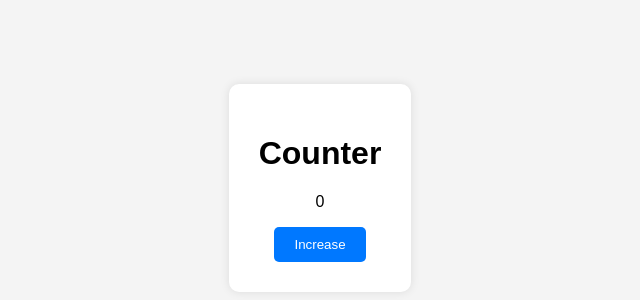
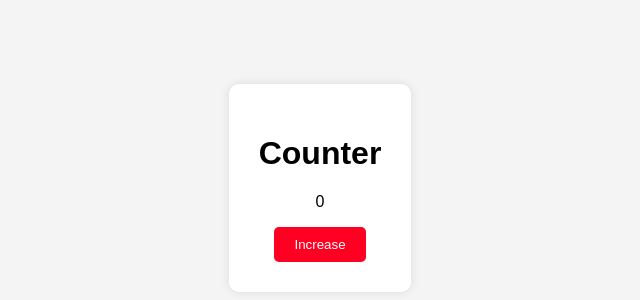
Before and after one commit to mhmdaminex122/project, a plain HTML site: page Index.html in a window 1280 px wide. Shown: the part 220-520 px from the top of the page, without its empty margins (320-960 px from the left). Drawn offline with Linux system fonts and the light colour scheme.

Commit message:
Initial commit

```diff
--- a/style.css
+++ b/style.css
@@ -18,7 +18,7 @@ body {
 button {
     padding: 10px 20px;
     border: none;
-    background: #0078ff;
+    background: #ff0022;
     color: white;
     border-radius: 5px;
     cursor: pointer;
```
Also changed, not shown: script.js (line endings or trailing spaces).
